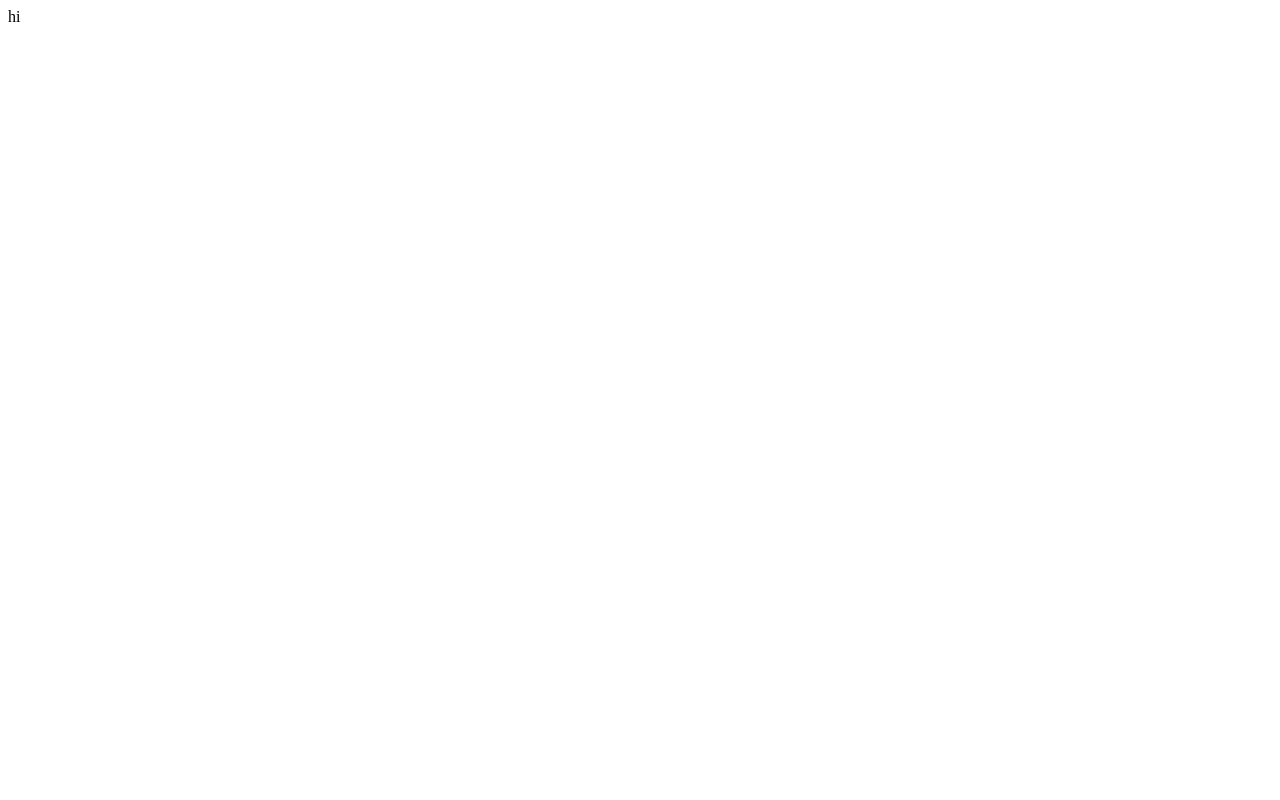
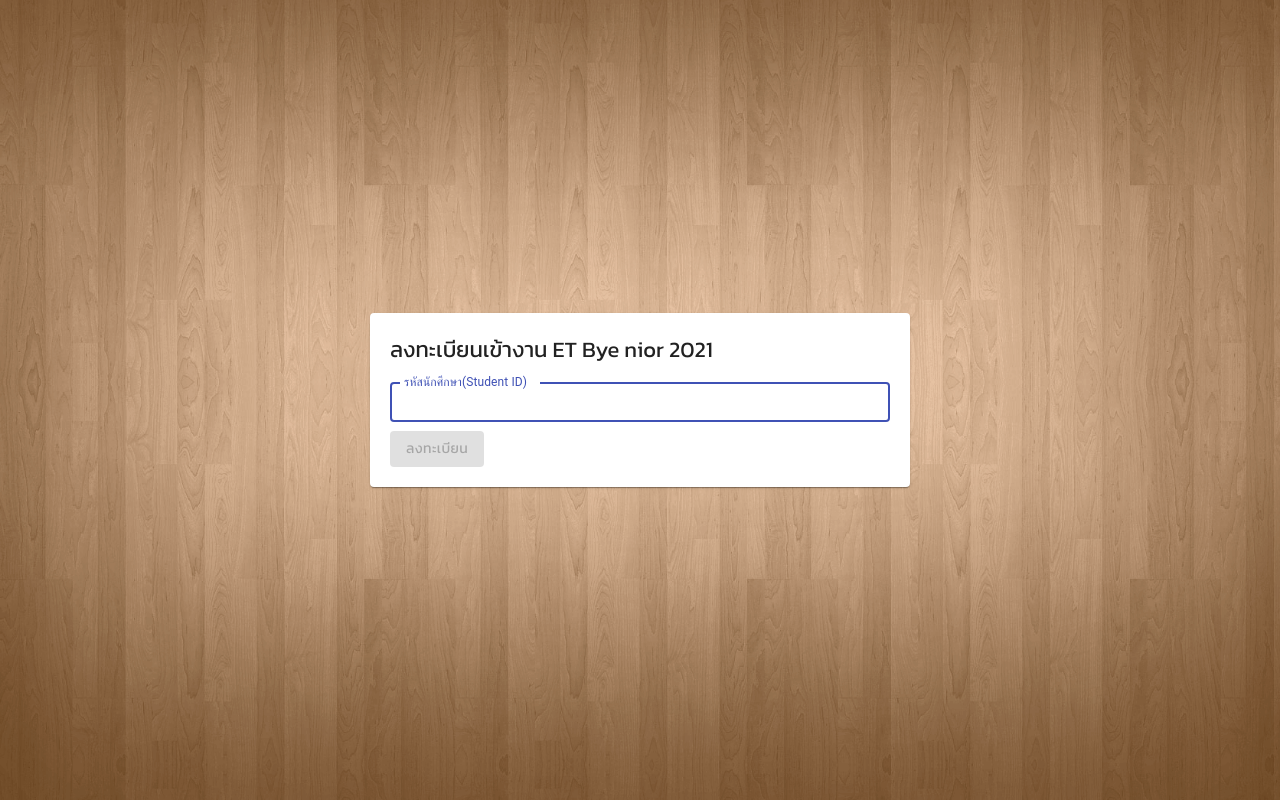
Before and after one commit to elemental100/goodbyesenier, a React (Create React App) app: page / in a window 1280 px wide. Built offline with nearby package versions, Linux system fonts and the light colour scheme.

Commit message:
RegisterForm & InfoMsg V1

```diff
--- a/src/App.js
+++ b/src/App.js
@@ -1,9 +1,12 @@
-
+import Register from './components/Register';
+import { Route, Switch } from 'react-router-dom';
 
 function App() {
   return (
-    <div >
-      hi
+    <div>
+      <Switch>
+        <Route exact path='/'><Register /></Route>
+      </Switch>
     </div>
   );
 }
--- /dev/null
+++ b/src/components/InfoMsg.js
@@ -0,0 +1,26 @@
+import React from 'react';
+import { Dialog, DialogActions, DialogContent, DialogTitle } from '@material-ui/core';
+import Button from '@material-ui/core/Button';
+
+const InfoMsg = (props) => {
+
+    return (
+        <div>
+            <Dialog open={props.open} onClose={props.onClose} >
+                <DialogTitle>
+                    <label>แจ้งเตือน</label>
+                </DialogTitle>
+                <DialogContent>
+                    <label>{props.text}</label>
+                </DialogContent>
+                <DialogActions>
+                    <Button onClick={props.onClose} color="primary">
+                        Close
+                </Button>
+                </DialogActions>
+            </Dialog>
+        </div>
+    )
+}
+
+export default InfoMsg;
--- /dev/null
+++ b/src/components/Register.js
@@ -0,0 +1,106 @@
+import React, { useState, useEffect } from 'react';
+import { makeStyles } from '@material-ui/core/styles';
+import { Paper, TextField, Button } from '@material-ui/core';
+import InfoMsg from './InfoMsg';
+import bgImg from './bgImg.png';
+import axios from 'axios';
+
+const useStyles = makeStyles(() => ({
+    root: {
+        backgroundImage: `url(${bgImg})`,
+        backgroundSize: 'cover',
+        height: '100vh',
+        width: '100%',
+        top: 0,
+        left: 0,
+        position: 'absolute',
+        overflow: 'auto'
+    },
+    paper: {
+        padding: '20px 20px',
+        position: 'absolute',
+        left: '50%',
+        top: '50%',
+        transform: 'translate(-50%, -50%)',
+        width: '80%',
+        maxWidth: '500px',
+        fontSize: '22px'
+    },
+    txtFld: {
+        "& input::-webkit-outer-spin-button, & input::-webkit-inner-spin-button": {
+            "-webkit-appearance": "none",
+        }
+    }
+}));
+
+const Register = (props) => {
+
+    const classes = useStyles();
+    const [stdID, setStdID] = useState('');
+    const [data, setData] = useState();
+    const [openInfo, setOpenInfo] = useState(false);
+    const [infoTxt, setInfoTxt] = useState('');
+
+    const handleKeyDown = (e) => {
+        (e.key === 'Enter') && registerFunc();
+    }
+
+    const registerFunc = () => {
+        console.log(stdID);
+        if (stdID.length !== 10) {
+            setOpenInfo(true);
+            setInfoTxt('กรุณากรอกรหัสนักศึกษาให้ครบ 10 หลัก');
+        } else {
+            checkStudentID();
+        }
+    }
+
+    const checkStudentID = () => {
+        axios({
+            method: 'post',
+            url: 'https://yo2h8kjeh9.execute-api.ap-southeast-1.amazonaws.com/productions/getstudata',
+            data: {
+                "stdId": stdID
+            }
+        }).then((res) => {
+            console.log(res);
+            setData(res.data);
+        })
+    }
+
+    const closeInfo = () => {
+        setOpenInfo(false);
+        (stdID.length === 10) && setStdID('');
+    }
+
+    useEffect(() => {
+        if(data === 'student id not found'){
+            setOpenInfo(true);
+            setInfoTxt('ไม่พบรหัสนักศึกษาดังกล่าวในระบบ');
+        }else if (data !== undefined && data !== null) {
+            setOpenInfo(true);
+            setInfoTxt(`คุณ ${data.Item.fName} ${data.Item.lName} ลงทะเบียนสำเร็จ`);
+        }
+    }, [data])
+
+    return (
+        <div className={classes.root}>
+            <InfoMsg open={openInfo} onClose={closeInfo} text={infoTxt} />
+            <Paper className={classes.paper}>
+                <label>ลงทะเบียนเข้างาน ET Bye nior 2021</label>
+                <form className={classes.loginForm} noValidate autoComplete="off" onSubmit={(e) => e.preventDefault()}>
+                    <TextField
+                        id="studentID-id" variant="outlined" label="รหัสนักศึกษา(Student ID)" className={classes.txtFld} fullWidth
+                        size='small' margin='normal' onChange={(e) => setStdID(e.target.value)} onKeyDown={handleKeyDown} type='number'
+                        value={stdID} autoFocus
+                    />
+                    <Button variant="contained" color="primary" onClick={registerFunc} disabled={(stdID.length ===0)}>
+                        ลงทะเบียน
+                    </Button>
+                </form>
+            </Paper>
+        </div>
+    )
+}
+
+export default Register;
--- /dev/null
+++ b/src/index.css
@@ -0,0 +1,8 @@
+@import url('https://fonts.googleapis.com/css2?family=Kanit&display=swap');
+
+* {
+  margin: 0;
+  font-family: 'Kanit', sans-serif;
+  -webkit-font-smoothing: antialiased;
+  -moz-osx-font-smoothing: grayscale;
+}
--- a/src/index.js
+++ b/src/index.js
@@ -1,10 +1,12 @@
 import React from 'react';
 import ReactDOM from 'react-dom';
 import App from './App';
+import './index.css';
+import { BrowserRouter } from 'react-router-dom';
 
 ReactDOM.render(
-  <React.StrictMode>
-    <App />
-  </React.StrictMode>,
+    <BrowserRouter>
+      <App />
+    </BrowserRouter>,
   document.getElementById('root')
 );
```
Also changed, not shown: src/components/bgImg.png (added).
